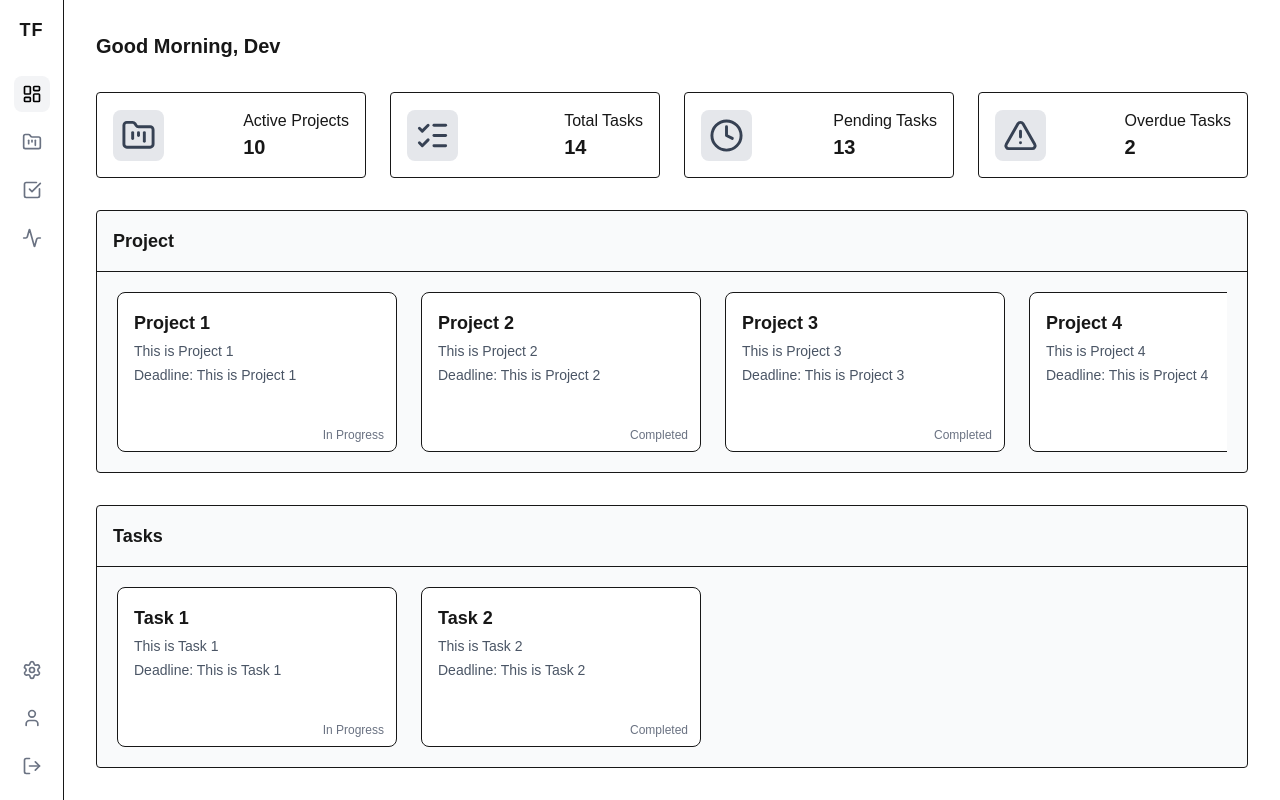
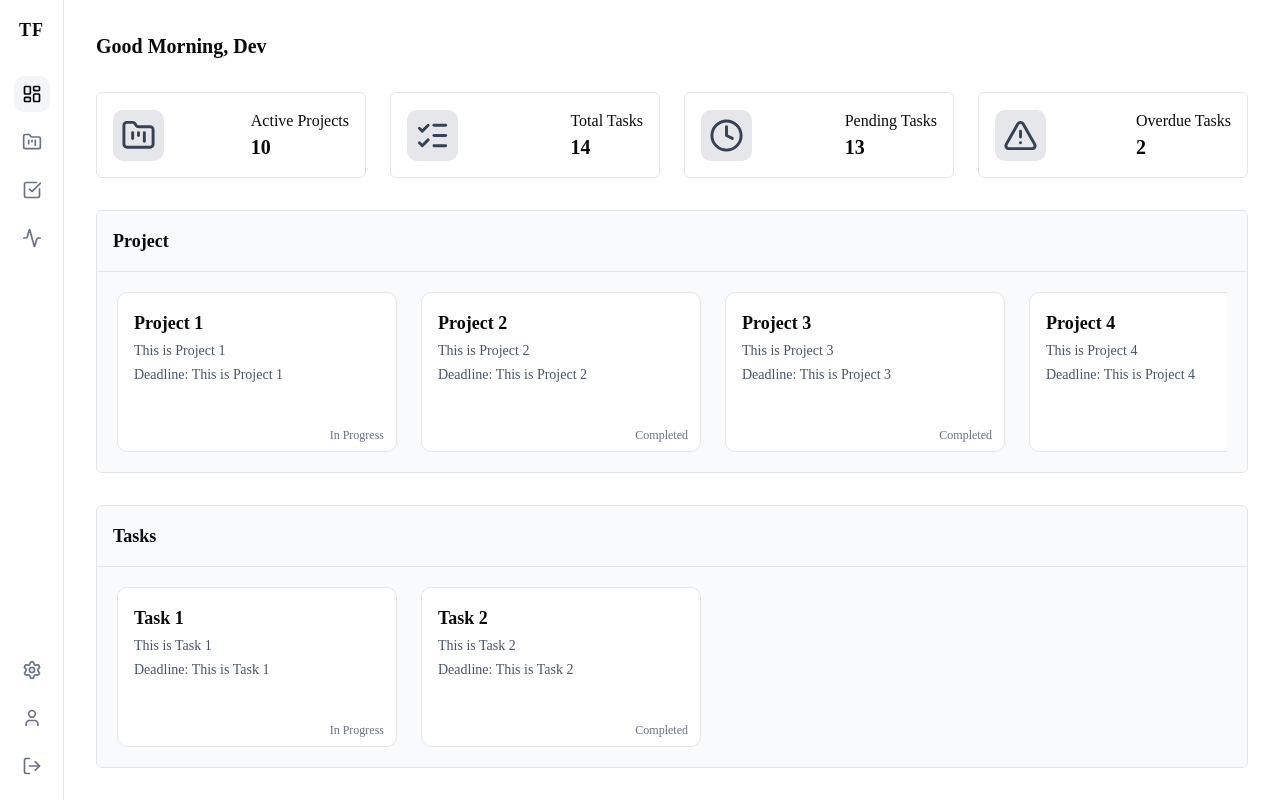
Before and after one commit to dev-px/task-flow, a Next.js app: page /dashboard in a window 1280 px wide. Built offline with nearby package versions, Linux system fonts and the light colour scheme.

Commit message:
feat: initial commit

```diff
--- a/src/app/globals.css
+++ b/src/app/globals.css
@@ -1,15 +1,8 @@
 @import "tailwindcss";
+@import "tw-animate-css";
+@import "shadcn/tailwind.css";
 
-:root {
-  --background: #ffffff;
-  --foreground: #171717;
-}
-
-body {
-  background: var(--background);
-  color: var(--foreground);
-  font-family: Arial, Helvetica, sans-serif;
-}
+@custom-variant dark (&:is(.dark *));
 
 * {
   box-sizing: border-box;
@@ -24,3 +17,127 @@
 .hide-scrollbar::-webkit-scrollbar {
   display: none;                /* Chrome, Safari */
 }
+
+@theme inline {
+  --font-heading: var(--font-sans);
+  --font-sans: var(--font-sans);
+  --color-sidebar-ring: var(--sidebar-ring);
+  --color-sidebar-border: var(--sidebar-border);
+  --color-sidebar-accent-foreground: var(--sidebar-accent-foreground);
+  --color-sidebar-accent: var(--sidebar-accent);
+  --color-sidebar-primary-foreground: var(--sidebar-primary-foreground);
+  --color-sidebar-primary: var(--sidebar-primary);
+  --color-sidebar-foreground: var(--sidebar-foreground);
+  --color-sidebar: var(--sidebar);
+  --color-chart-5: var(--chart-5);
+  --color-chart-4: var(--chart-4);
+  --color-chart-3: var(--chart-3);
+  --color-chart-2: var(--chart-2);
+  --color-chart-1: var(--chart-1);
+  --color-ring: var(--ring);
+  --color-input: var(--input);
+  --color-border: var(--border);
+  --color-destructive: var(--destructive);
+  --color-accent-foreground: var(--accent-foreground);
+  --color-accent: var(--accent);
+  --color-muted-foreground: var(--muted-foreground);
+  --color-muted: var(--muted);
+  --color-secondary-foreground: var(--secondary-foreground);
+  --color-secondary: var(--secondary);
+  --color-primary-foreground: var(--primary-foreground);
+  --color-primary: var(--primary);
+  --color-popover-foreground: var(--popover-foreground);
+  --color-popover: var(--popover);
+  --color-card-foreground: var(--card-foreground);
+  --color-card: var(--card);
+  --color-foreground: var(--foreground);
+  --color-background: var(--background);
+  --radius-sm: calc(var(--radius) * 0.6);
+  --radius-md: calc(var(--radius) * 0.8);
+  --radius-lg: var(--radius);
+  --radius-xl: calc(var(--radius) * 1.4);
+  --radius-2xl: calc(var(--radius) * 1.8);
+  --radius-3xl: calc(var(--radius) * 2.2);
+  --radius-4xl: calc(var(--radius) * 2.6);
+}
+
+:root {
+  --background: oklch(1 0 0);
+  --foreground: oklch(0.145 0 0);
+  --card: oklch(1 0 0);
+  --card-foreground: oklch(0.145 0 0);
+  --popover: oklch(1 0 0);
+  --popover-foreground: oklch(0.145 0 0);
+  --primary: oklch(0.205 0 0);
+  --primary-foreground: oklch(0.985 0 0);
+  --secondary: oklch(0.97 0 0);
+  --secondary-foreground: oklch(0.205 0 0);
+  --muted: oklch(0.97 0 0);
+  --muted-foreground: oklch(0.556 0 0);
+  --accent: oklch(0.97 0 0);
+  --accent-foreground: oklch(0.205 0 0);
+  --destructive: oklch(0.577 0.245 27.325);
+  --border: oklch(0.922 0 0);
+  --input: oklch(0.922 0 0);
+  --ring: oklch(0.708 0 0);
+  --chart-1: oklch(0.87 0 0);
+  --chart-2: oklch(0.556 0 0);
+  --chart-3: oklch(0.439 0 0);
+  --chart-4: oklch(0.371 0 0);
+  --chart-5: oklch(0.269 0 0);
+  --radius: 0.625rem;
+  --sidebar: oklch(0.985 0 0);
+  --sidebar-foreground: oklch(0.145 0 0);
+  --sidebar-primary: oklch(0.205 0 0);
+  --sidebar-primary-foreground: oklch(0.985 0 0);
+  --sidebar-accent: oklch(0.97 0 0);
+  --sidebar-accent-foreground: oklch(0.205 0 0);
+  --sidebar-border: oklch(0.922 0 0);
+  --sidebar-ring: oklch(0.708 0 0);
+}
+
+.dark {
+  --background: oklch(0.145 0 0);
+  --foreground: oklch(0.985 0 0);
+  --card: oklch(0.205 0 0);
+  --card-foreground: oklch(0.985 0 0);
+  --popover: oklch(0.205 0 0);
+  --popover-foreground: oklch(0.985 0 0);
+  --primary: oklch(0.922 0 0);
+  --primary-foreground: oklch(0.205 0 0);
+  --secondary: oklch(0.269 0 0);
+  --secondary-foreground: oklch(0.985 0 0);
+  --muted: oklch(0.269 0 0);
+  --muted-foreground: oklch(0.708 0 0);
+  --accent: oklch(0.269 0 0);
+  --accent-foreground: oklch(0.985 0 0);
+  --destructive: oklch(0.704 0.191 22.216);
+  --border: oklch(1 0 0 / 10%);
+  --input: oklch(1 0 0 / 15%);
+  --ring: oklch(0.556 0 0);
+  --chart-1: oklch(0.87 0 0);
+  --chart-2: oklch(0.556 0 0);
+  --chart-3: oklch(0.439 0 0);
+  --chart-4: oklch(0.371 0 0);
+  --chart-5: oklch(0.269 0 0);
+  --sidebar: oklch(0.205 0 0);
+  --sidebar-foreground: oklch(0.985 0 0);
+  --sidebar-primary: oklch(0.488 0.243 264.376);
+  --sidebar-primary-foreground: oklch(0.985 0 0);
+  --sidebar-accent: oklch(0.269 0 0);
+  --sidebar-accent-foreground: oklch(0.985 0 0);
+  --sidebar-border: oklch(1 0 0 / 10%);
+  --sidebar-ring: oklch(0.556 0 0);
+}
+
+@layer base {
+  * {
+    @apply border-border outline-ring/50;
+  }
+  body {
+    @apply bg-background text-foreground;
+  }
+  html {
+    @apply font-sans;
+  }
+}
--- /dev/null
+++ b/src/components/ui/button.jsx
@@ -0,0 +1,63 @@
+import * as React from "react"
+import { cva } from "class-variance-authority";
+import { Slot } from "radix-ui"
+
+import { cn } from "@/lib/utils"
+
+const buttonVariants = cva(
+  "group/button inline-flex shrink-0 items-center justify-center rounded-lg border border-transparent bg-clip-padding text-sm font-medium whitespace-nowrap transition-all outline-none select-none focus-visible:border-ring focus-visible:ring-3 focus-visible:ring-ring/50 active:not-aria-[haspopup]:translate-y-px disabled:pointer-events-none disabled:opacity-50 aria-invalid:border-destructive aria-invalid:ring-3 aria-invalid:ring-destructive/20 dark:aria-invalid:border-destructive/50 dark:aria-invalid:ring-destructive/40 [&_svg]:pointer-events-none [&_svg]:shrink-0 [&_svg:not([class*='size-'])]:size-4",
+  {
+    variants: {
+      variant: {
+        default: "bg-primary text-primary-foreground [a]:hover:bg-primary/80",
+        outline:
+          "border-border bg-background hover:bg-muted hover:text-foreground aria-expanded:bg-muted aria-expanded:text-foreground dark:border-input dark:bg-input/30 dark:hover:bg-input/50",
+        secondary:
+          "bg-secondary text-secondary-foreground hover:bg-secondary/80 aria-expanded:bg-secondary aria-expanded:text-secondary-foreground",
+        ghost:
+          "hover:bg-muted hover:text-foreground aria-expanded:bg-muted aria-expanded:text-foreground dark:hover:bg-muted/50",
+        destructive:
+          "bg-destructive/10 text-destructive hover:bg-destructive/20 focus-visible:border-destructive/40 focus-visible:ring-destructive/20 dark:bg-destructive/20 dark:hover:bg-destructive/30 dark:focus-visible:ring-destructive/40",
+        link: "text-primary underline-offset-4 hover:underline",
+      },
+      size: {
+        default:
+          "h-8 gap-1.5 px-2.5 has-data-[icon=inline-end]:pr-2 has-data-[icon=inline-start]:pl-2",
+        xs: "h-6 gap-1 rounded-[min(var(--radius-md),10px)] px-2 text-xs in-data-[slot=button-group]:rounded-lg has-data-[icon=inline-end]:pr-1.5 has-data-[icon=inline-start]:pl-1.5 [&_svg:not([class*='size-'])]:size-3",
+        sm: "h-7 gap-1 rounded-[min(var(--radius-md),12px)] px-2.5 text-[0.8rem] in-data-[slot=button-group]:rounded-lg has-data-[icon=inline-end]:pr-1.5 has-data-[icon=inline-start]:pl-1.5 [&_svg:not([class*='size-'])]:size-3.5",
+        lg: "h-9 gap-1.5 px-2.5 has-data-[icon=inline-end]:pr-3 has-data-[icon=inline-start]:pl-3",
+        icon: "size-8",
+        "icon-xs":
+          "size-6 rounded-[min(var(--radius-md),10px)] in-data-[slot=button-group]:rounded-lg [&_svg:not([class*='size-'])]:size-3",
+        "icon-sm":
+          "size-7 rounded-[min(var(--radius-md),12px)] in-data-[slot=button-group]:rounded-lg",
+        "icon-lg": "size-9",
+      },
+    },
+    defaultVariants: {
+      variant: "default",
+      size: "default",
+    },
+  }
+)
+
+function Button({
+  className,
+  variant = "default",
+  size = "default",
+  asChild = false,
+  ...props
+}) {
+  const Comp = asChild ? Slot.Root : "button"
+
+  return (
+    <Comp
+      data-slot="button"
+      data-variant={variant}
+      data-size={size}
+      className={cn(buttonVariants({ variant, size, className }))}
+      {...props} />
+  );
+}
+
+export { Button, buttonVariants }
--- /dev/null
+++ b/src/lib/utils.js
@@ -0,0 +1,6 @@
+import { clsx } from "clsx";
+import { twMerge } from "tailwind-merge"
+
+export function cn(...inputs) {
+  return twMerge(clsx(inputs));
+}
```
Also changed, not shown: package.json (+7 -1 lines), components.json (added), 1 other file (tests, documents, lock files or other folders).
